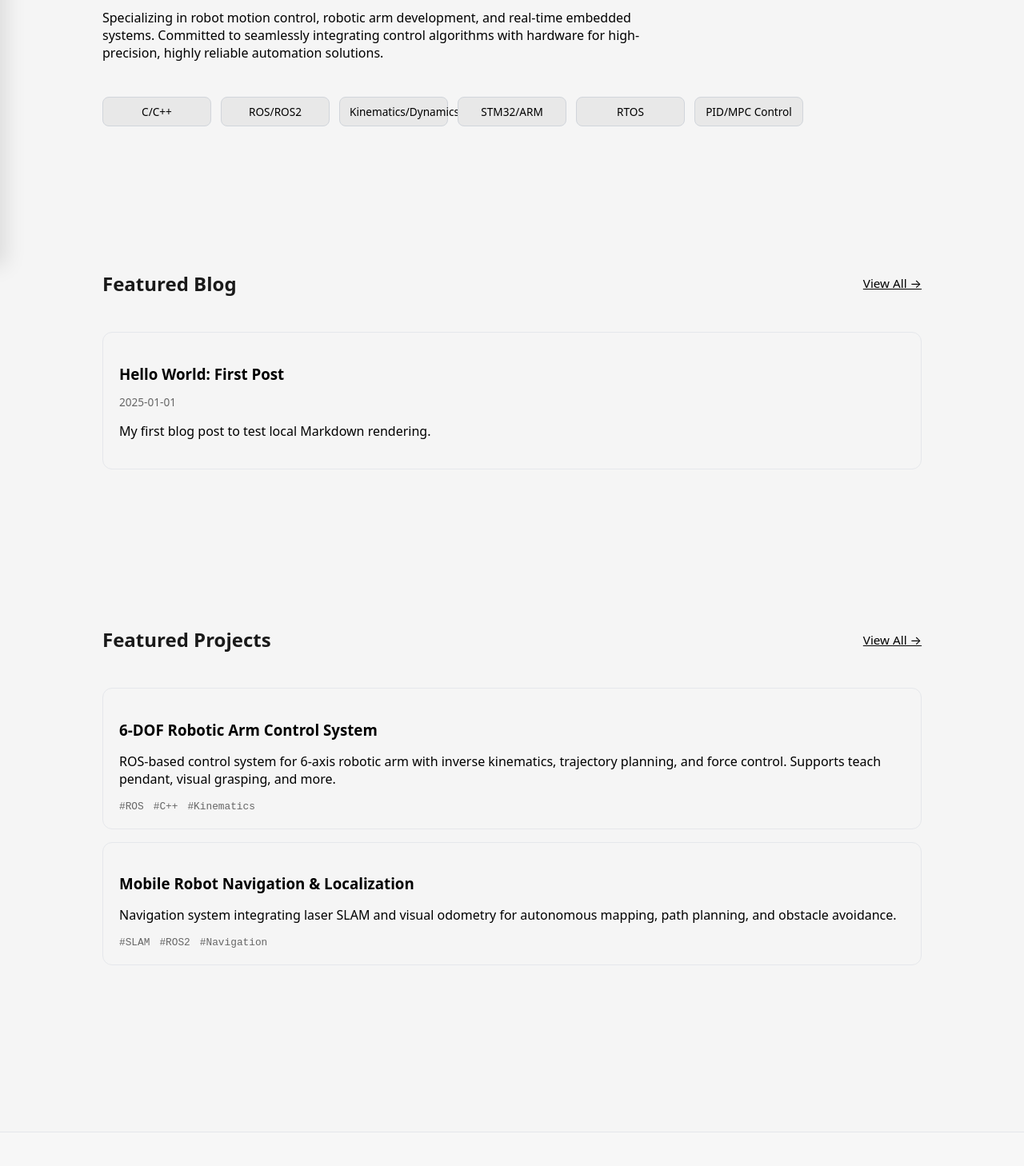
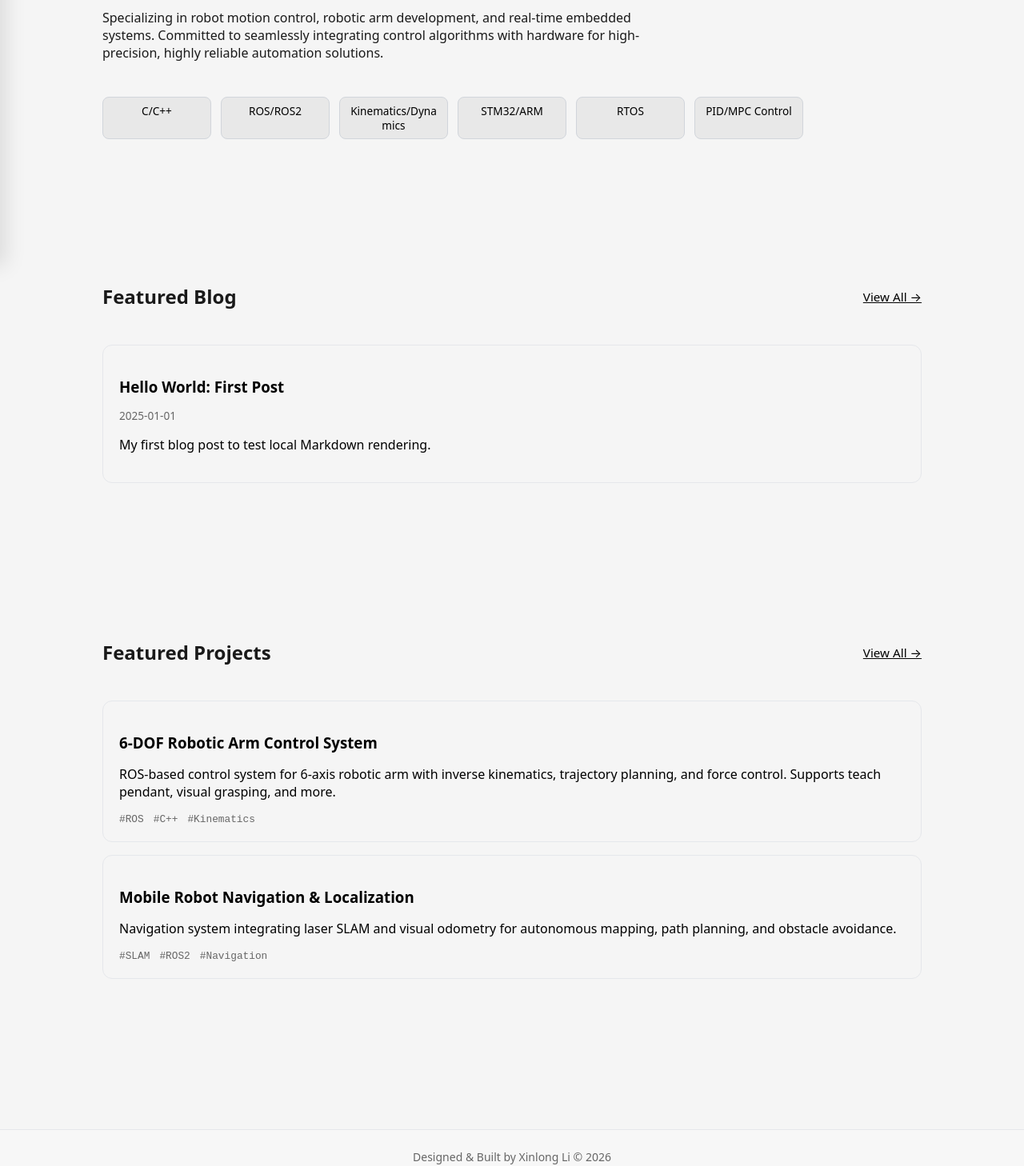
Before and after one commit to XinLong-Li/xinlong-site, a Next.js app: page /en in a window 1280 px wide. Shown: the part 500-1958 px from the top of the page at 80% size. Built offline with nearby package versions, Linux system fonts and the light colour scheme.

Commit message:
Fix footer spacing, dark-mode text, and skill tag wrapping

```diff
--- a/app/en/contact/page.tsx
+++ b/app/en/contact/page.tsx
@@ -16,8 +16,8 @@ export default function EnContactPage() {
           <div style={{ marginBottom: 32 }}>
             <p style={{ marginBottom: 12 }}>
               <strong>Email:</strong>
-              <a href="mailto:lixinlong@example.com" style={{ color: "#f97316", marginLeft: 8 }}>
-                lixinlong@example.com
+              <a href="mailto:li_xin_long@foxmail.com" style={{ color: "#f97316", marginLeft: 8 }}>
+                li_xin_long@foxmail.com
               </a>
             </p>
             <p>
--- a/app/en/page.tsx
+++ b/app/en/page.tsx
@@ -14,7 +14,7 @@ export default function HomeEn() {
         <span className="pre">Hi, I am</span>
         <h1>Xinlong Li</h1>
         <h2>Embedded Software Engineer / Robot Motion Control</h2>
-        <p style={{ maxWidth: 680, color: "#000" }}>
+        <p className="hero-desc">
           Specializing in robot motion control, robotic arm development, and real-time embedded systems. Committed to seamlessly integrating control algorithms with hardware for high-precision, highly reliable automation solutions.
         </p>
         <div className="skills-grid">
@@ -30,7 +30,7 @@ export default function HomeEn() {
       <section className="section">
         <div style={{ display: "flex", justifyContent: "space-between", alignItems: "center", marginBottom: 24 }}>
           <h2>Featured Blog</h2>
-          <Link href="/en/blog" style={{ color: "#000", fontSize: "0.95rem", textDecoration: "underline" }}>
+          <Link href="/en/blog" className="section-link">
             View All →
           </Link>
         </div>
@@ -38,12 +38,12 @@ export default function HomeEn() {
           {posts.map((post) => (
             <div key={post.slug} className="project-card">
               <h3>
-                <Link href={`/en/blog/${post.slug}`} style={{ color: "#000", textDecoration: "none" }}>
+                <Link href={`/en/blog/${post.slug}`} style={{ color: "inherit", textDecoration: "none" }}>
                   {post.title}
                 </Link>
               </h3>
               <p style={{ color: "#666", fontSize: "0.85rem", marginBottom: 8 }}>{post.date}</p>
-              {post.summary && <p style={{ color: "#000" }}>{post.summary}</p>}
+              {post.summary && <p>{post.summary}</p>}
             </div>
           ))}
         </div>
@@ -52,7 +52,7 @@ export default function HomeEn() {
       <section className="section">
         <div style={{ display: "flex", justifyContent: "space-between", alignItems: "center", marginBottom: 24 }}>
           <h2>Featured Projects</h2>
-          <Link href="/en/projects" style={{ color: "#000", fontSize: "0.95rem", textDecoration: "underline" }}>
+          <Link href="/en/projects" className="section-link">
             View All →
           </Link>
         </div>
--- a/app/globals.css
+++ b/app/globals.css
@@ -367,6 +367,7 @@ html.dark .drawer-link:hover {
   max-width: 1024px;
   margin: 0 auto;
   padding: 32px 16px;
+  min-height: calc(100vh - 220px);
 }
 
 /* 首页科技风样式 */
@@ -397,6 +398,15 @@ html.dark .hero h1 {
 html.dark .hero h2 {
   color: #fff;
 }
+.hero p {
+  color: #1a1a1a;
+}
+html.dark .hero p {
+  color: #e6f1ff;
+}
+.hero-desc {
+  max-width: 680px;
+}
 
 .skills-grid {
   display: grid;
@@ -412,6 +422,9 @@ html.dark .hero h2 {
   text-align: center;
   font-size: 0.85rem;
   color: #000;
+  white-space: normal;
+  word-break: break-word;
+  line-height: 1.3;
 }
 html.dark .skill-tag {
   background: rgba(255,255,255,0.1);
@@ -508,11 +521,20 @@ li {
   margin: 4px 0;
 }
 
+.section-link {
+  color: #000;
+  font-size: 0.95rem;
+  text-decoration: underline;
+}
+html.dark .section-link {
+  color: #e6f1ff;
+}
+
 /* 页脚样式 */
 .footer {
   width: 100%;
-  margin-top: 80px;
-  padding: 40px 0;
+  margin-top: 60px;
+  padding: 24px 0;
   background: rgba(249, 249, 249, 0.5);
   border-top: 1px solid #e5e7eb;
   transition: background 0.3s, border-color 0.3s;
--- a/app/zh/contact/page.tsx
+++ b/app/zh/contact/page.tsx
@@ -16,8 +16,8 @@ export default function ContactPageZh() {
           <div style={{ marginBottom: 32 }}>
             <p style={{ marginBottom: 12 }}>
               <strong>邮箱：</strong>
-              <a href="mailto:lixinlong@example.com" style={{ color: "#f97316", marginLeft: 8 }}>
-                lixinlong@example.com
+              <a href="mailto:li_xin_long@foxmail.com" style={{ color: "#f97316", marginLeft: 8 }}>
+                li_xin_long@foxmail.com
               </a>
             </p>
             <p>
```
Also changed, not shown: app/zh/page.tsx (+5 -5 lines).
